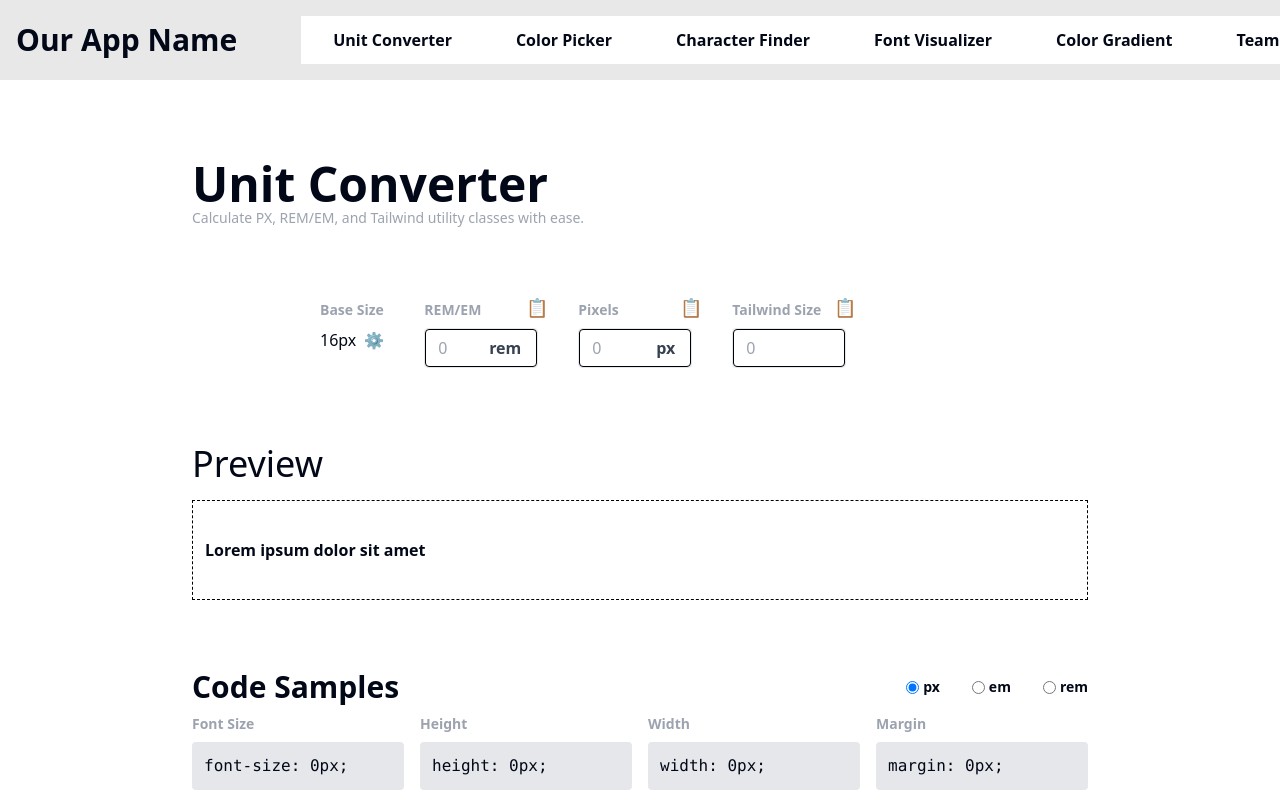
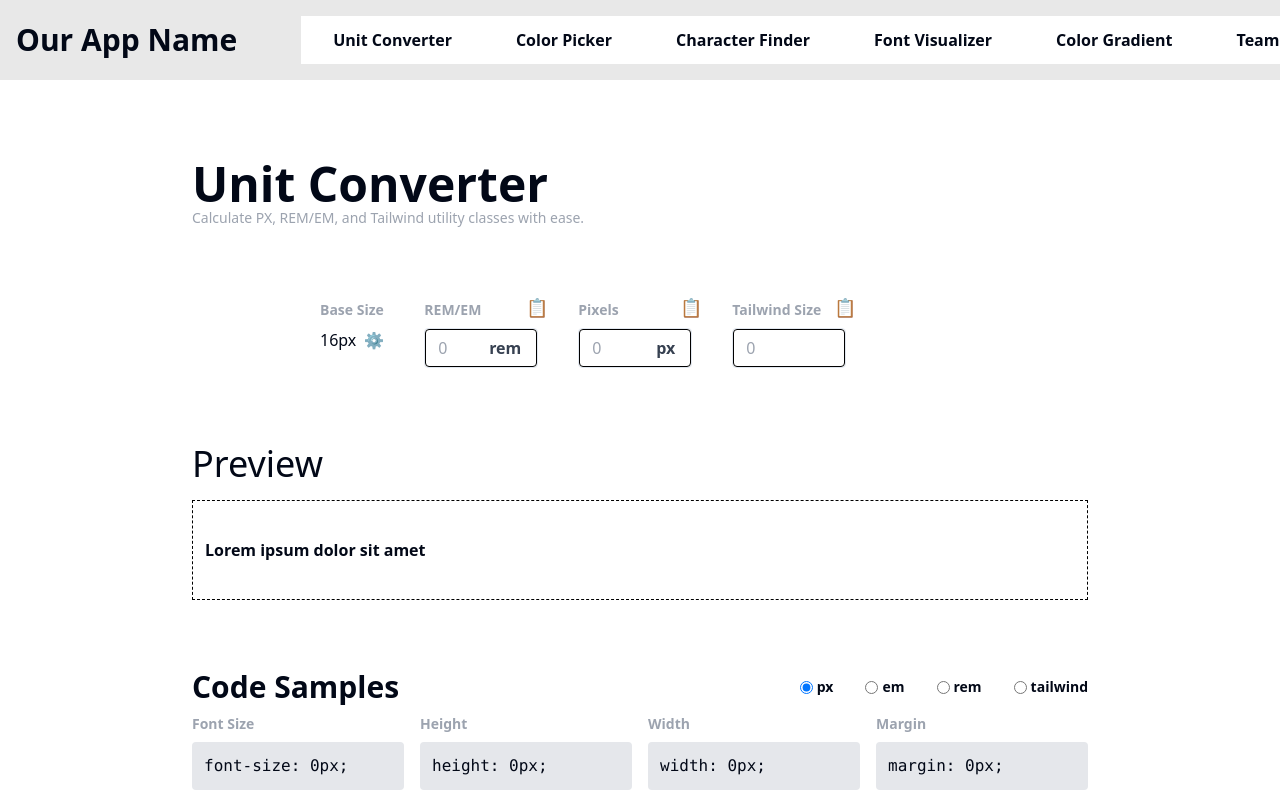
Before and after one commit to chingu-voyages/devex.tools, a React (Vite) app in the folder fetools-app/: page /unit-converter in a window 1280 px wide. Shown: the top 800 px of the page. Built offline with nearby package versions, Linux system fonts and the light colour scheme.

Commit message:
Add Tailwind code samples, and prevent text overflow in code blocks

```diff
--- a/fetools-app/src/components/CodeBlock.jsx
+++ b/fetools-app/src/components/CodeBlock.jsx
@@ -9,7 +9,7 @@ function CodeBlock({ title, code }) {
     <div className="mb-4 relative group">
       <div className="mb-2 text-sm font-bold text-gray-400">{title}</div>
       <div className="p-3 bg-gray-200 rounded relative">
-        <pre>
+        <pre className="whitespace-pre-wrap overflow-x-auto">
           <code>{code}</code>
         </pre>
       </div>
--- a/fetools-app/src/pages/UnitConverter.jsx
+++ b/fetools-app/src/pages/UnitConverter.jsx
@@ -262,6 +262,19 @@ function UnitConverter() {
         code: `top: ${em}rem;\nright: ${em}rem;\nbottom: ${em}em;\nleft: ${em}rem;`,
       },
     ],
+    tailwind: [
+      { title: "Font Size", code: `text-${tailwindSize}` },
+      { title: "Height", code: `h-${tailwindSize}` },
+      { title: "Width", code: `w-${tailwindSize}` },
+      { title: "Margin", code: `m-${tailwindSize}` },
+      { title: "Padding", code: `p-${tailwindSize}` },
+      { title: "Gap", code: `gap-${tailwindSize}` },
+      { title: "Border Width", code: `border-${tailwindSize}` },
+      {
+        title: "Position",
+        code: `top-${tailwindSize}\nright-${tailwindSize}\nbottom-${tailwindSize}\nleft-${tailwindSize}`,
+      },
+    ],
     NaN: [
       { title: "Font Size", code: "font-size: --" },
       { title: "Height", code: "height: --" },
@@ -279,7 +292,7 @@ function UnitConverter() {
 
   //TabSwitcher Content
 
-  const tabButtons = ["px", "em", "rem"];
+  const tabButtons = ["px", "em", "rem", "tailwind"];
 
   const tabContents = [
     <div className="grid grid-cols-4 gap-4">
@@ -300,12 +313,22 @@ function UnitConverter() {
             <CodeBlock title={sample.title} code={sample.code} />
           ))}
     </div>,
+
     <div className="grid grid-cols-4 gap-4">
       {isNaN(pixels)
         ? CodeSamples["NaN"].map((sample) => (
             <CodeBlock title={sample.title} code={sample.code} />
           ))
         : CodeSamples["rem"].map((sample) => (
+            <CodeBlock title={sample.title} code={sample.code} />
+          ))}
+    </div>,
+    <div className="grid grid-cols-4 gap-4">
+      {isNaN(pixels)
+        ? CodeSamples["NaN"].map((sample) => (
+            <CodeBlock title={sample.title} code={sample.code} />
+          ))
+        : CodeSamples["tailwind"].map((sample) => (
             <CodeBlock title={sample.title} code={sample.code} />
           ))}
     </div>,
```
